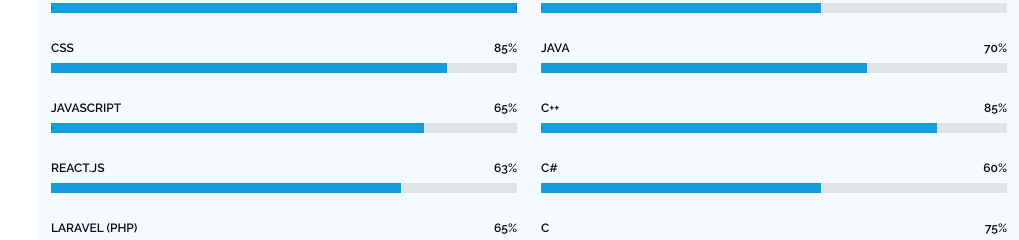
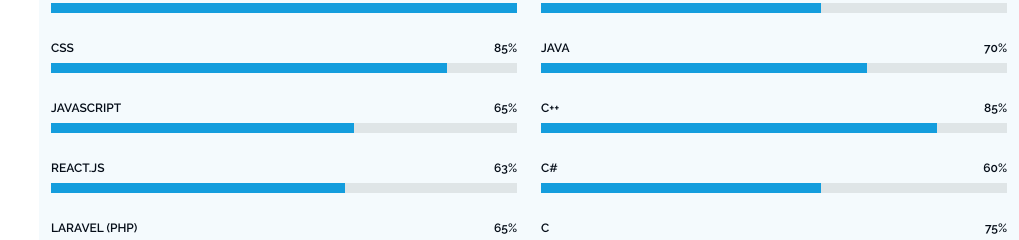
Before and after one commit to BOUCHRATOR/portfolio.github.io, a plain HTML site: page index.html in a window 1280 px wide. Shown: the part 1952-2192 px from the top of the page, without its empty margins (261-1280 px from the left). Drawn offline with Linux system fonts and the light colour scheme.

Commit message:
Update index.html

```diff
--- a/index.html
+++ b/index.html
@@ -177,14 +177,14 @@ J’ai également approfondi mes connaissances en Python, en travaillant sur des
         <div class="progress">
           <span class="skill"><span>JavaScript</span> <i class="val">65%</i></span>
           <div class="progress-bar-wrap">
-            <div class="progress-bar" aria-valuenow="80"></div>
+            <div class="progress-bar" aria-valuenow="65"></div>
           </div>
         </div>
 
         <div class="progress">
           <span class="skill"><span>React.js</span> <i class="val">63%</i></span>
           <div class="progress-bar-wrap">
-            <div class="progress-bar" aria-valuenow="75"></div>
+            <div class="progress-bar" aria-valuenow="63"></div>
           </div>
         </div>
 
```
